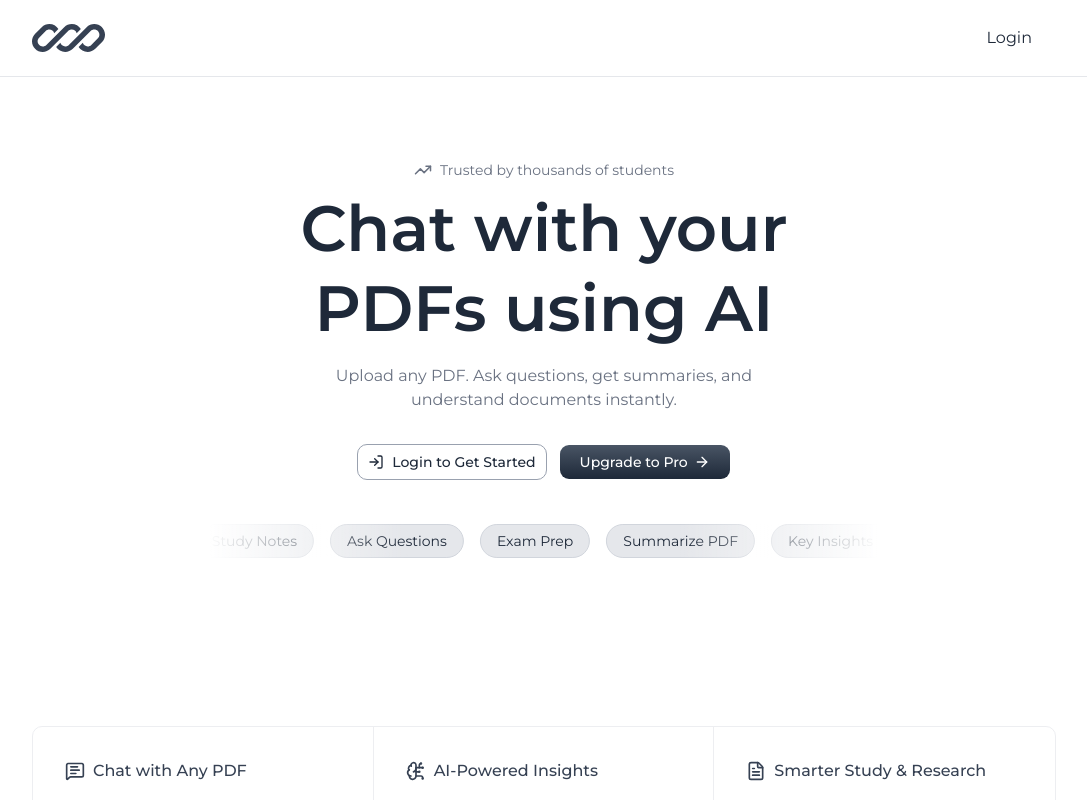
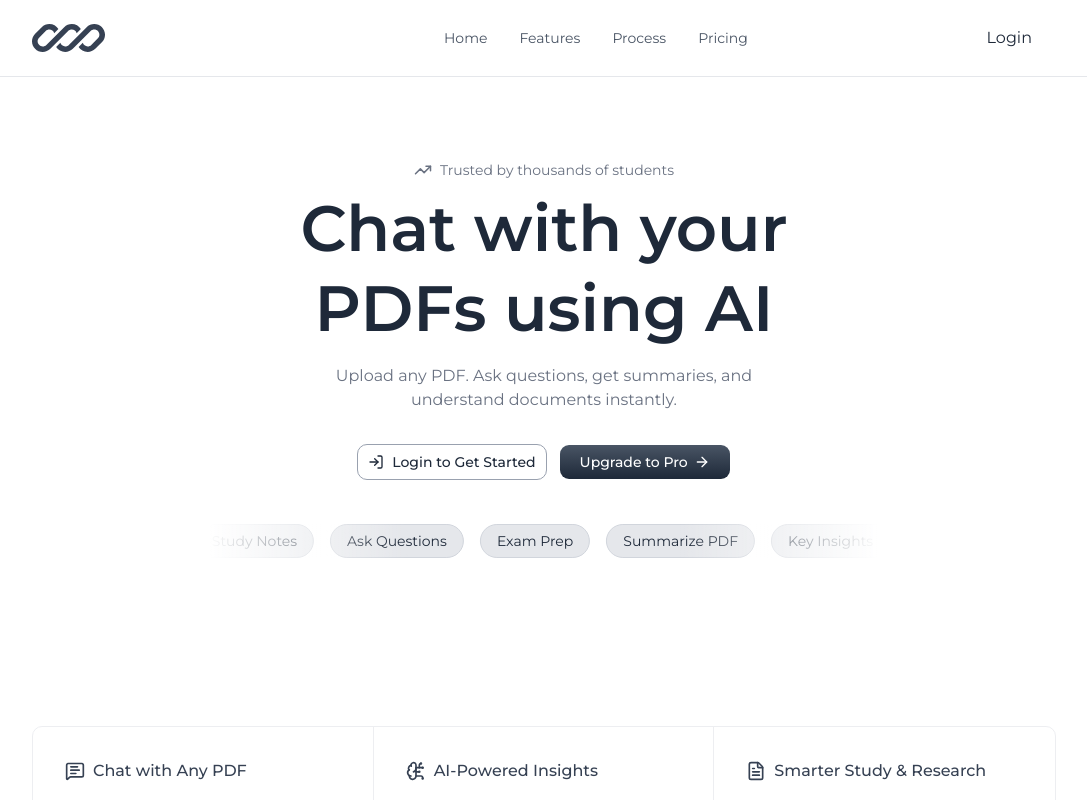
Before and after one commit to shauryasingh0302/chatpdf, a Next.js app: page / in a window 1280 px wide. Shown: the top 800 px of the page, without its empty margins (96-1183 px from the left). Built offline with nearby package versions, Linux system fonts and the light colour scheme; no server answers.

Commit message:
feat: add responsive navigation links to the navbar component

```diff
--- a/components/navbar.tsx
+++ b/components/navbar.tsx
@@ -57,7 +57,13 @@ export default function Navbar() {
                         />
                     </a>
 
-
+                    <div className="hidden md:flex items-center gap-8 text-gray-600">
+                        {navLinks.map((link) => (
+                            <Link key={link.name} href={link.href} className="hover:text-black">
+                                {link.name}
+                            </Link>
+                        ))}
+                    </div>
 
                     <div className="hidden md:flex items-center gap-3">
                         {isSignedIn ? (
```
